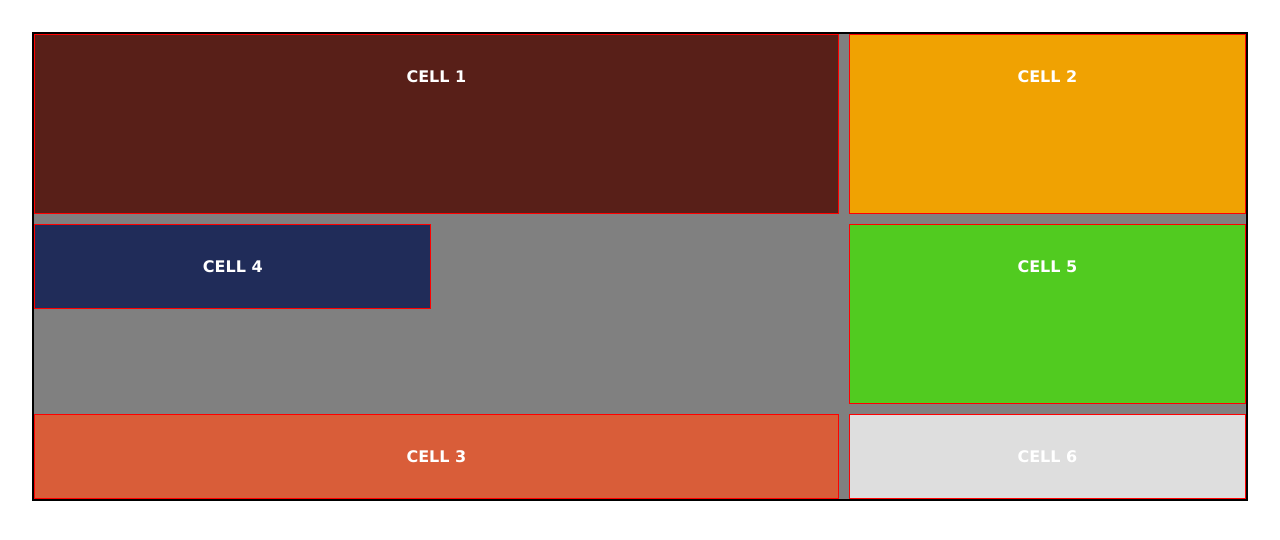
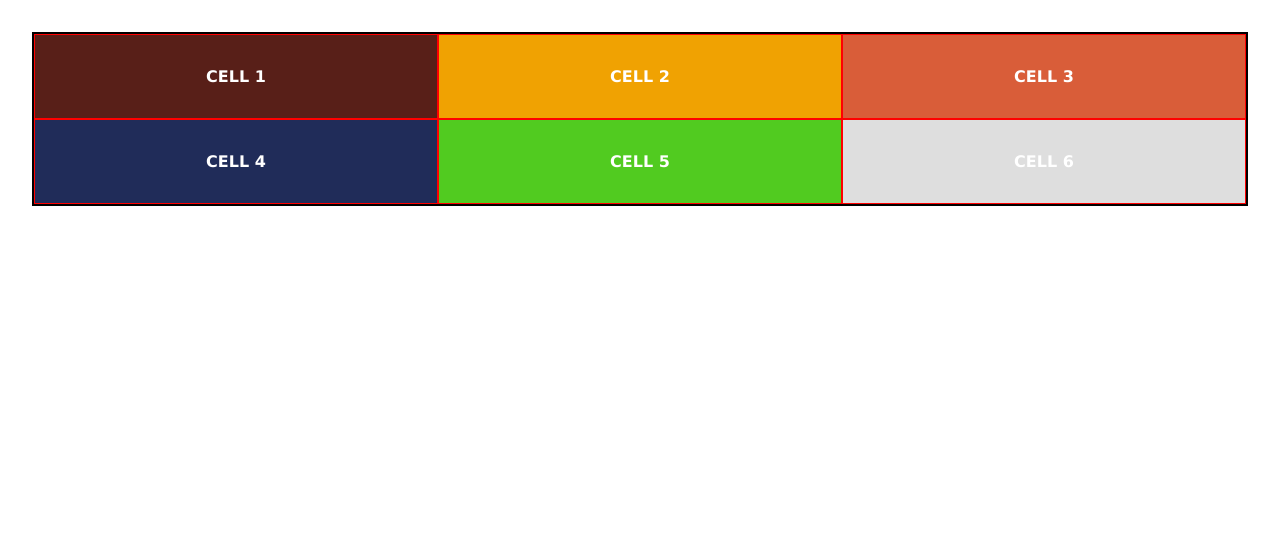
Before and after one commit to imnomee/2024_HTML_CSS, a plain HTML site: page 13_cssGrid/index.html in a window 1280 px wide. Drawn offline with Linux system fonts and the light colour scheme.

Commit message:
Update index.html

```diff
--- a/13_cssGrid/index.html
+++ b/13_cssGrid/index.html
@@ -8,48 +8,9 @@
             .container {
                 margin: 2rem;
                 background: grey;
-                /* height: 100vh; */
                 display: grid;
-                grid-template-columns: 1fr 1fr 1fr;
-                grid-template-rows: 1fr 1fr 1fr 1fr 1fr;
-                gap: 10px;
-                grid-template-areas:
-                "a a b"
-                "a a b"
-                "c c e"
-                "c c e"
-                "f f d"
-            }
-            .cell-1 {
-                grid-area: a;
-            }
-            .cell-5 {
-                grid-area: e;
-            }
-            .cell-6 {
-                grid-area: d;
-            }
-            .cell-3 {
-                grid-area: c;
-            }
-            .cell-2 {
-                grid-area: b;
-            }
-            .cell-3 {
-                grid-area: f;
-            }
-            /* .cell-1 {
-                /* grid-column-start: 1;
-                grid-column-end: 3; */
-                /* grid-column: 1/3; */
-                grid-column: start/amid;
-                /* grid-row-start: 1;
-                grid-row-end: 3; */
-                grid-row: 1/3;
-            }
-            .cell-4 {
-                grid-column: 1/4;
-            } */
+                grid-template-columns: repeat(3, 1fr);
+                grid-template-rows: repeate(2, 1fr);
         </style>
         <title>CSS Grid</title>
     </head>
```
